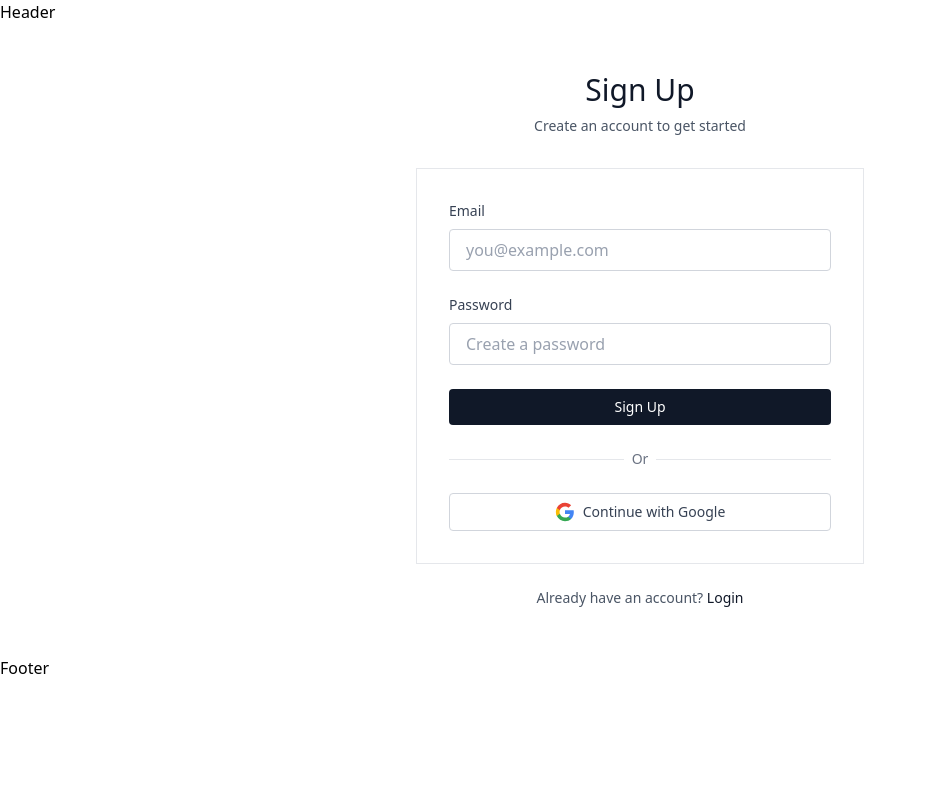
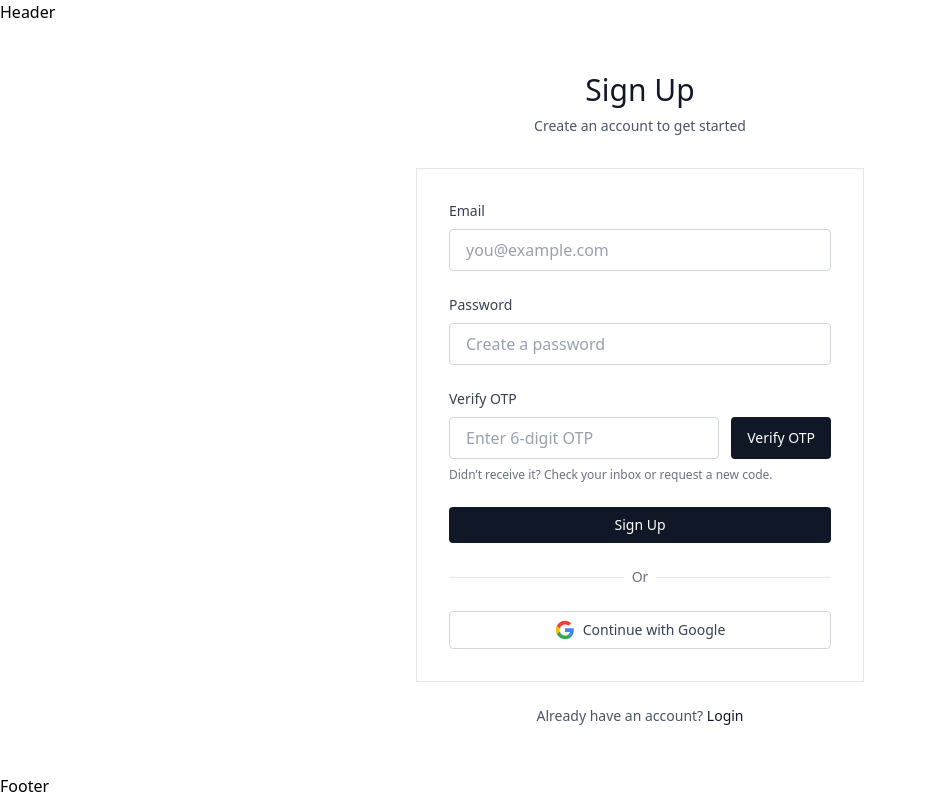
Before and after one commit to gkmit-dikshant/colearn-frontend, a React (Vite) app: page /signup in a window 1280 px wide. Shown: the whole page, without its empty margins (0-926 px from the left). Built offline with nearby package versions, Linux system fonts and the light colour scheme.

Commit message:
feat: add verify otp field in signup form

```diff
--- a/src/pages/Signup.jsx
+++ b/src/pages/Signup.jsx
@@ -45,6 +45,35 @@ function Signup() {
                 className="w-full px-4 py-2 border border-gray-300 rounded focus:outline-none focus:border-gray-900 text-gray-900 placeholder-gray-400"
                 placeholder="Create a password"
               />
+            </div>
+
+            <div>
+              <label
+                htmlFor="otp"
+                className="block text-sm font-medium text-gray-700 mb-2"
+              >
+                Verify OTP
+              </label>
+              <div className="flex flex-col sm:flex-row gap-3">
+                <input
+                  id="otp"
+                  name="otp"
+                  type="text"
+                  inputMode="numeric"
+                  pattern="[0-9]{6}"
+                  placeholder="Enter 6-digit OTP"
+                  className="flex-1 px-4 py-2 border border-gray-300 rounded focus:outline-none focus:border-gray-900 text-gray-900 placeholder-gray-400"
+                />
+                <button
+                  type="button"
+                  className="sm:w-auto w-full bg-gray-900 text-white px-4 py-2 rounded text-sm font-medium hover:bg-gray-800"
+                >
+                  Verify OTP
+                </button>
+              </div>
+              <p className="mt-2 text-xs text-gray-500">
+                Didn’t receive it? Check your inbox or request a new code.
+              </p>
             </div>
 
             <button
```
